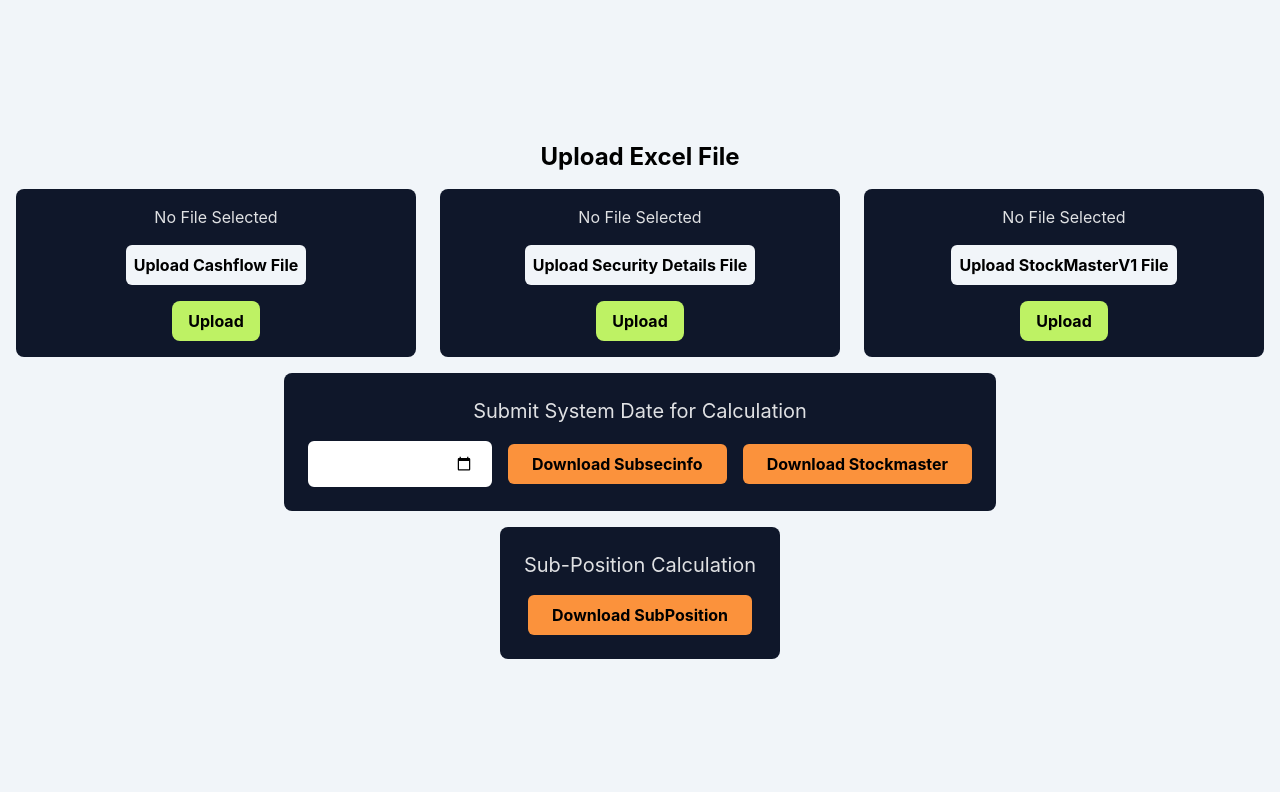
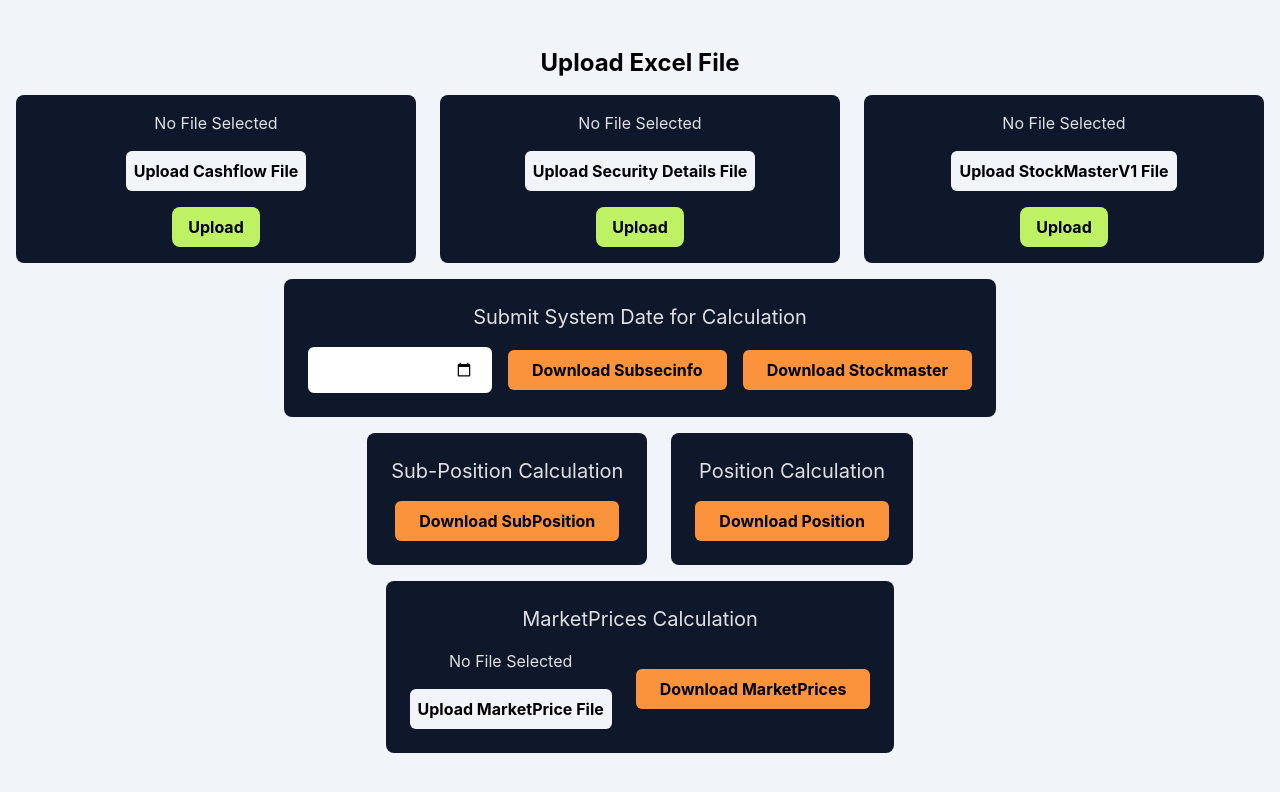
Before and after one commit to MavenarkAdvisor/frontend, a React (Vite) app: page / in a window 1280 px wide. Shown: the top 792 px of the page. Built offline with nearby package versions, Linux system fonts and the light colour scheme.

Commit message:
updated code 13_9

```diff
--- a/src/App.jsx
+++ b/src/App.jsx
@@ -6,6 +6,9 @@ const App = () => {
   const [file1, setFile1] = useState(null);
   const [file2, setFile2] = useState(null);
   const [file3, setFile3] = useState(null);
+
+  const [marketprice, setmarketprice] = useState(null);
+
   const [systemDate, setSystemDate] = useState(null);
   const [from, setFrom] = useState(null);
   const [to, setTo] = useState(null);
@@ -29,6 +32,10 @@ const App = () => {
     setFile3(e.target.files[0]);
   };
 
+  const handlemarketpriceChange = (e) => {
+    setmarketprice(e.target.files[0]);
+  };
+
   const handleDownload = async () => {
     if (!from) {
       return alert("Please select from date");
@@ -37,10 +44,13 @@ const App = () => {
     }
 
     try {
-      const { data } = await axios.post("http://localhost:8080/download", {
-        from,
-        to,
-      });
+      const { data } = await axios.post(
+        "http://gplank-test-eb-backend.ap-south-1.elasticbeanstalk.com/download",
+        {
+          from,
+          to,
+        }
+      );
 
       if (data.status) {
         downloadXLSX(data.data);
@@ -60,9 +70,12 @@ const App = () => {
 
     try {
       console.log(systemDate);
-      const { data } = await axios.post("http://localhost:8080/subsecinfo", {
-        system_date: systemDate,
-      });
+      const { data } = await axios.post(
+        "http://gplank-test-eb-backend.ap-south-1.elasticbeanstalk.com/subsecinfo",
+        {
+          system_date: systemDate,
+        }
+      );
 
       if (data.status) {
         if (file === "stockmaster") {
@@ -85,9 +98,12 @@ const App = () => {
     }
 
     try {
-      const { data } = await axios.post("http://localhost:8080/subposition", {
-        system_date: systemDate,
-      });
+      const { data } = await axios.post(
+        "http://gplank-test-eb-backend.ap-south-1.elasticbeanstalk.com/subposition",
+        {
+          system_date: systemDate,
+        }
+      );
 
       if (data.status) {
         downloadXLSX(data.subposition, "SubPosition.xlsx");
@@ -97,6 +113,58 @@ const App = () => {
     } catch (err) {
       console.log(err);
       alert("Something bad happened");
+    }
+  };
+
+  const handlePosition = async () => {
+    try {
+      if (!systemDate) {
+        return alert("Please select settlement date");
+      }
+
+      const { data } = await axios.post(
+        "http://gplank-test-eb-backend.ap-south-1.elasticbeanstalk.com/position",
+        {
+          system_date: systemDate,
+        }
+      );
+
+      if (data.status) {
+        downloadXLSX(data.position, "Position.xlsx");
+
+        alert("Result file downloaded successfully");
+      }
+    } catch (err) {
+      console.log(err);
+      alert("Something bad happened");
+    }
+  };
+
+  const handleMarketPrice = async () => {
+    if (!marketprice) {
+      return alert("Please Upload MarketPrice file");
+    }
+
+    const formData = new FormData();
+    formData.append("file", marketprice);
+
+    try {
+      const { data } = await axios.post(
+        "http://gplank-test-eb-backend.ap-south-1.elasticbeanstalk.com/marketprice",
+        formData,
+        {
+          headers: {
+            "Content-Type": "multipart/form-data",
+          },
+        }
+      );
+      if (data.status) {
+        downloadXLSX(data.marketprices, "MarketPrices.xlsx");
+        // alert("Cashflow file uploaded successfully");
+      }
+    } catch (err) {
+      console.log(err);
+      alert("Failed to upload file.");
     }
   };
 
@@ -110,7 +178,7 @@ const App = () => {
 
     try {
       const { data } = await axios.post(
-        "http://localhost:8080/cashflowupload",
+        "http://gplank-test-eb-backend.ap-south-1.elasticbeanstalk.com/cashflowupload",
         formData,
         {
           headers: {
@@ -135,7 +203,7 @@ const App = () => {
 
     try {
       const response = await axios.post(
-        "http://localhost:8080/securityupload",
+        "http://gplank-test-eb-backend.ap-south-1.elasticbeanstalk.com/securityupload",
         formData,
         {
           headers: {
@@ -161,7 +229,7 @@ const App = () => {
 
     try {
       const response = await axios.post(
-        "http://localhost:8080/stockmasterupload",
+        "http://gplank-test-eb-backend.ap-south-1.elasticbeanstalk.com/stockmasterupload",
         formData,
         {
           headers: {
@@ -309,6 +377,49 @@ const App = () => {
             </button>
           </div>
         </div>
+        <div className=" flex flex-col justify-around items-center gap-4 bg-slate-900 p-6 rounded-lg">
+          <div className="text-xl ">Position Calculation</div>
+          <div className="flex items-center justify-around gap-4 w-full">
+            <button
+              className="h-fit bg-orange-400 p-2 px-6 text-black font-bold rounded-md"
+              onClick={handlePosition}
+            >
+              Download Position
+            </button>
+          </div>
+        </div>
+      </div>
+      <div className="flex items-center justify-center gap-6 w-full">
+        <div className=" flex flex-col justify-around items-center gap-4 bg-slate-900 p-6 rounded-lg">
+          <div className="text-xl ">MarketPrices Calculation</div>
+
+          <div className="flex items-center justify-around gap-6 w-full">
+            <div className="flex flex-col gap-4 items-center">
+              <input
+                type="file"
+                className="hidden"
+                id="marketprice"
+                onChange={handlemarketpriceChange}
+                accept=".xlsx, .xls"
+              />
+              <div>
+                {marketprice?.name ? marketprice.name : "No File Selected"}
+              </div>
+              <label
+                htmlFor="marketprice"
+                className="bg-slate-100 text-black p-2 font-bold rounded-md"
+              >
+                Upload MarketPrice File
+              </label>
+            </div>
+            <button
+              className="h-fit bg-orange-400 p-2 px-6 text-black font-bold rounded-md"
+              onClick={handleMarketPrice}
+            >
+              Download MarketPrices
+            </button>
+          </div>
+        </div>
       </div>
     </div>
   );
--- a/src/index.css
+++ b/src/index.css
@@ -1,9 +1,6 @@
-
-
 @tailwind base;
 @tailwind components;
 @tailwind utilities;
-
 
 :root {
   font-family: Inter, system-ui, Avenir, Helvetica, Arial, sans-serif;
```
